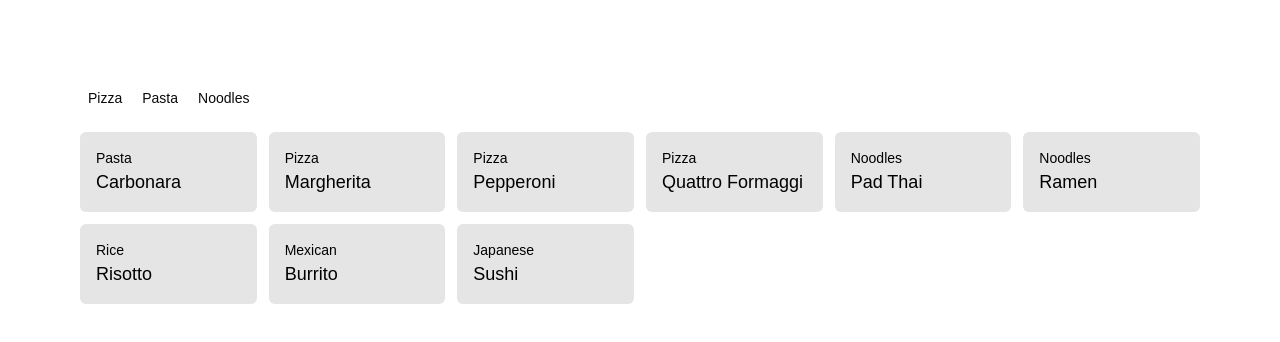
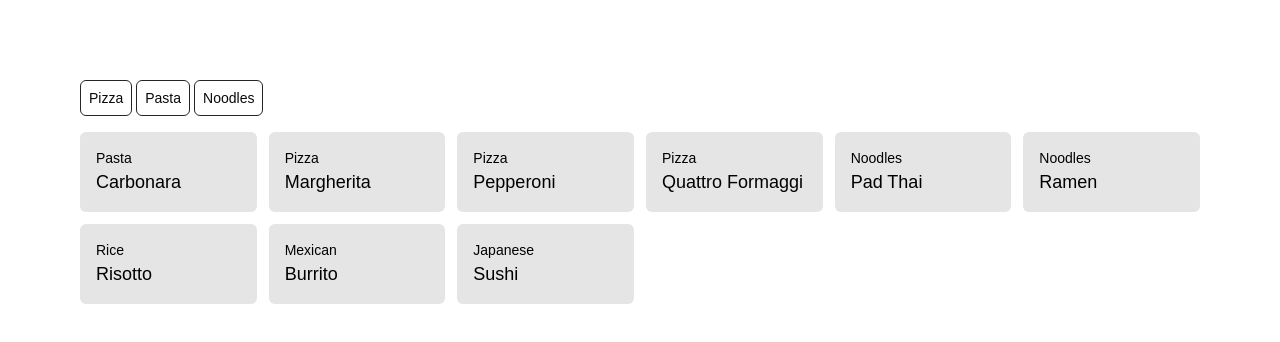
Before and after one commit to RaphaelHoepsWhy/filters, a Next.js app: page /en in a window 1280 px wide. Shown: the top 342 px of the page. Built offline with nearby package versions, Linux system fonts and the light colour scheme.

Commit message:
feat: styles

```diff
--- a/app/[locale]/components/Filters.tsx
+++ b/app/[locale]/components/Filters.tsx
@@ -20,6 +20,7 @@ export default function Filters({}: Props) {
 
   return (
     <ToggleGroup
+      variant="outline"
       value={optimisticType}
       onValueChange={handleChange}
       type="single"
--- a/ui/toggle.tsx
+++ b/ui/toggle.tsx
@@ -13,7 +13,7 @@ const toggleVariants = cva(
       variant: {
         default: "bg-transparent",
         outline:
-          "border border-input bg-transparent shadow-sm hover:bg-accent hover:text-accent-foreground",
+          "border border-neutral-800 bg-transparent hover:bg-neutral-100",
       },
       size: {
         default: "h-9 min-w-9 px-2",
```
